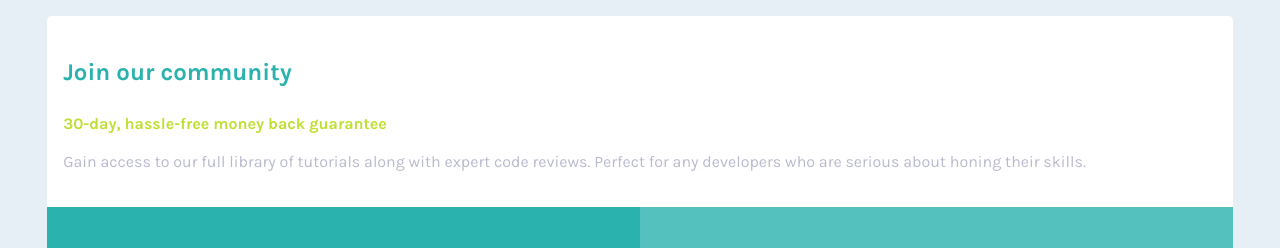
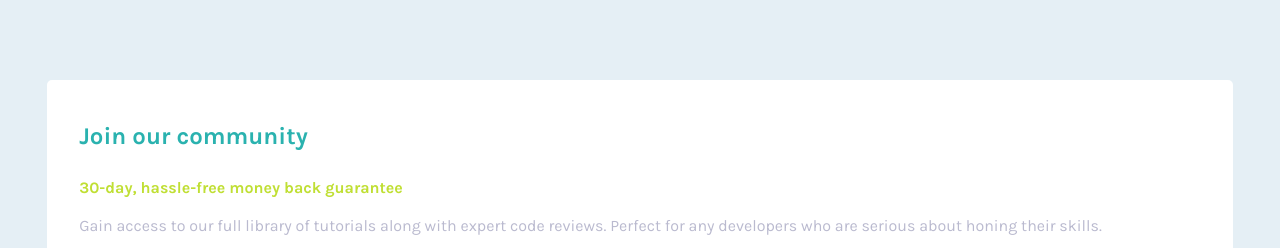
Before and after one commit to alonsovzqz/single-price-grid, a plain HTML site: page index.html in a window 1280 px wide. Shown: the top 248 px of the page. Drawn offline with Linux system fonts and the light colour scheme.

Commit message:
Fix styles for mobile and tablets.

```diff
--- a/css/styles.css
+++ b/css/styles.css
@@ -17,7 +17,7 @@ body {
   font-weight: 400;
   display: flex;
   flex-direction: column;
-  justify-content: space-between;
+  justify-content: space-around;
   min-height: 100vh;
   color: var(--grayish-blue);
   padding: 1em;
@@ -37,7 +37,7 @@ p {
 
 .container {
   margin: 0 auto;
-  width: 95%;
+  min-width: 95%;
   max-width: 375px;
 }
 
@@ -131,7 +131,12 @@ p {
   }
 
   .container {
+    width: 90%;
     max-width: 1440px;
+  }
+
+  .price__card {
+    padding: 2em;
   }
 
   .card-top {
```
Also changed, not shown: 1 other file.
